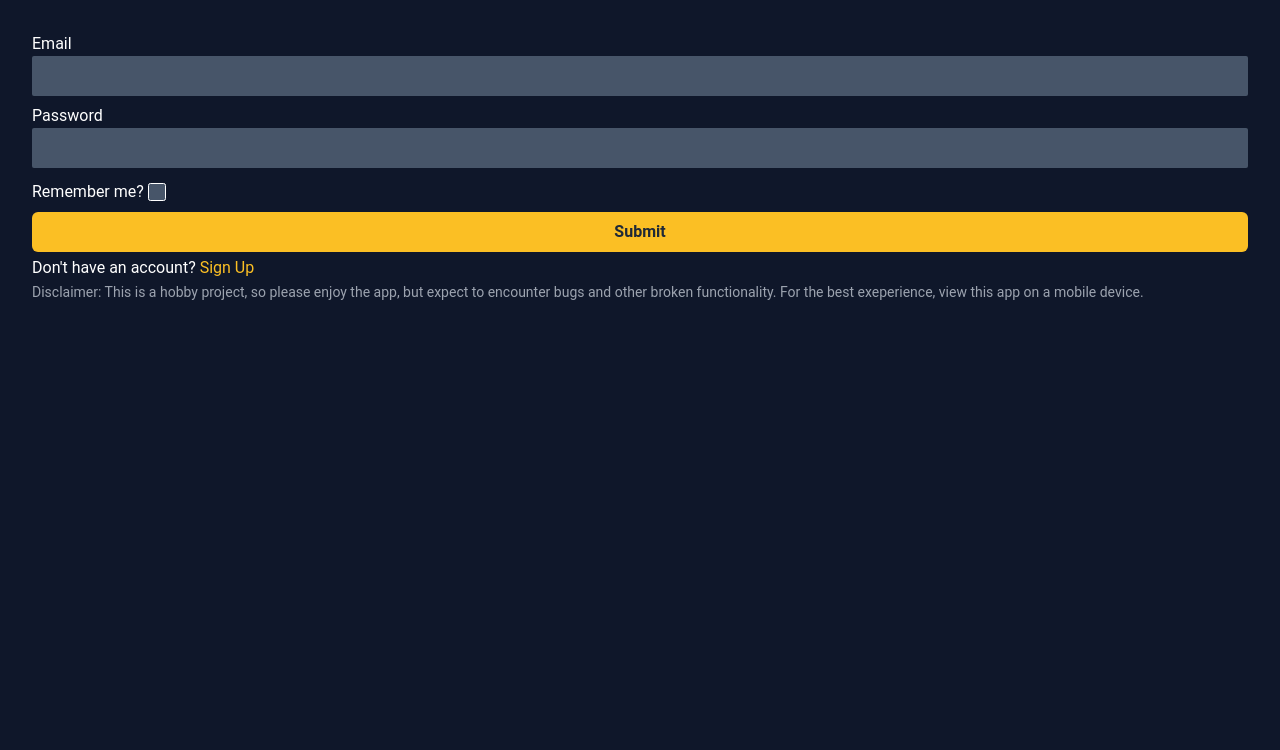
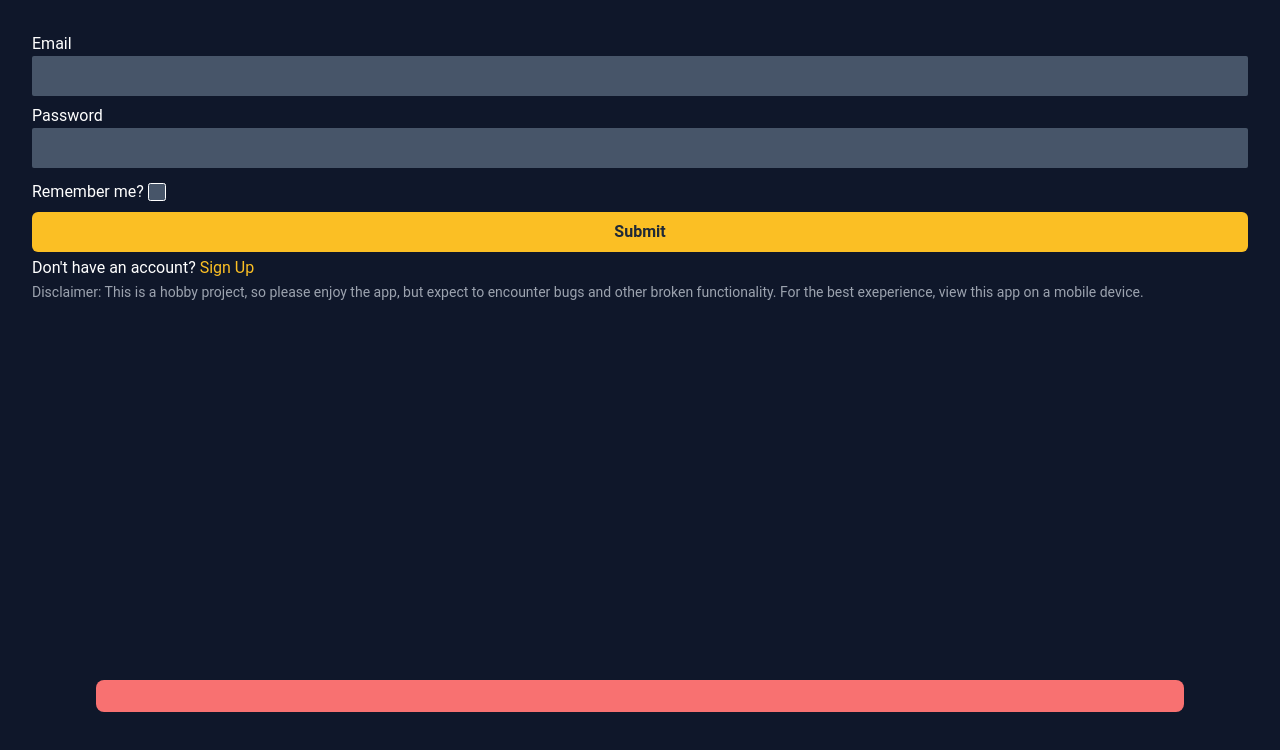
Before and after one commit to andrewmloop/workout-tracker, a React (Create React App) app in the folder client/: page / in a window 1280 px wide. Shown: the top 750 px of the page. Built offline with nearby package versions, Linux system fonts and the light colour scheme.

Commit message:
Tweak notification animation

```diff
--- a/client/src/components/Notification.js
+++ b/client/src/components/Notification.js
@@ -11,9 +11,6 @@ export default function Notification() {
 
   const color = type ? "bg-green-400" : "bg-red-400";
 
-  // const notifText = props.notifText || "Notification";
-  // const color = props.notifType ? "bg-green-400" : "bg-red-400";
-
   useEffect(() => {
     if (notifStore.show) {
       setTimeout(() => {
@@ -24,7 +21,7 @@ export default function Notification() {
 
   return (
     <>
-      <div className={`fixed bottom-[5.5rem] left-[50%] translate-x-[-50%] text-center w-[85%] p-4 rounded-lg ${show ? "opacity-1" : "opacity-0 pointer-events-none"} ${color}`}>
+      <div className={`fixed bottom-[5.5rem] left-[50%] translate-x-[-50%] text-center w-[85%] p-4 rounded-lg ${show ? "bottom-[5.5rem]" : "bottom-[-110vh] pointer-events-none"} ${color} transition-all duration-300`}>
         <p>{text}</p>
       </div>
     </>
```
